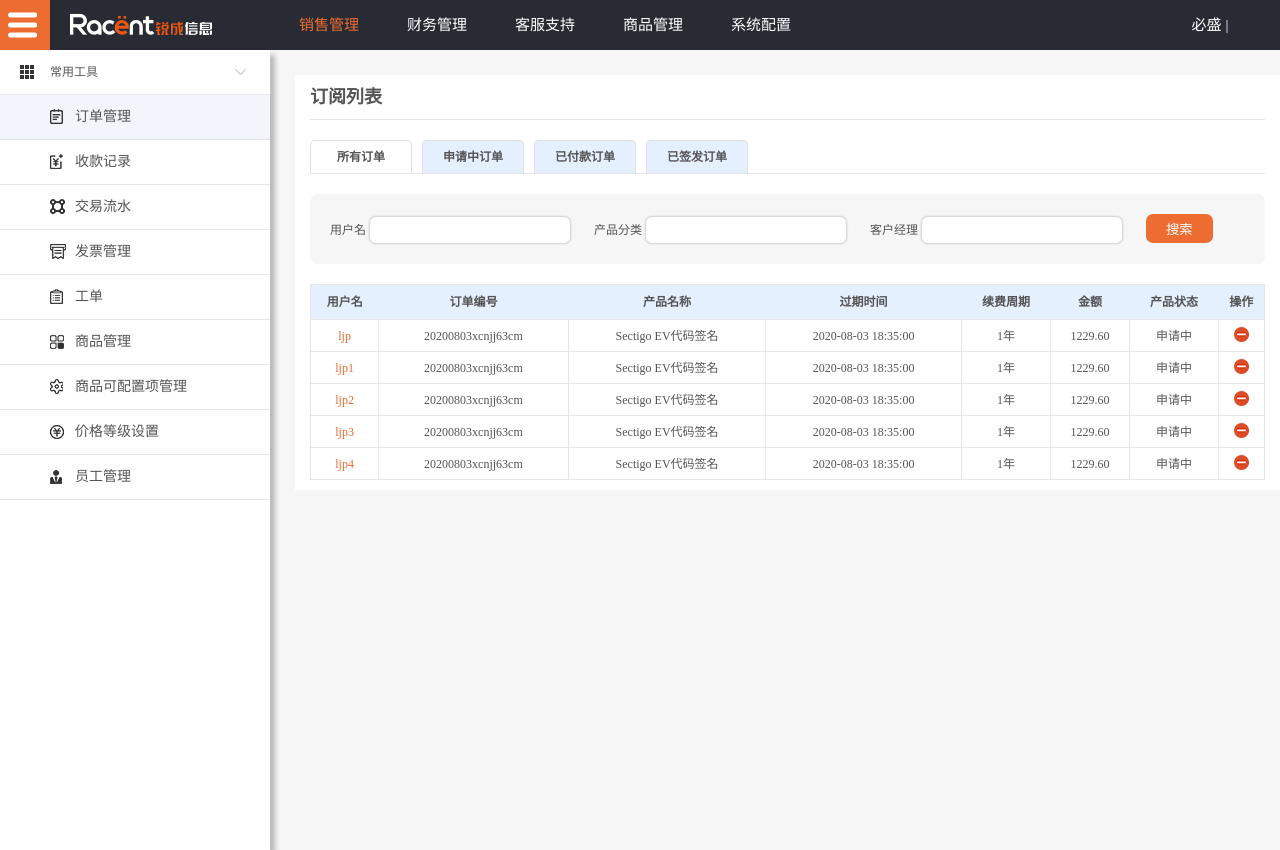
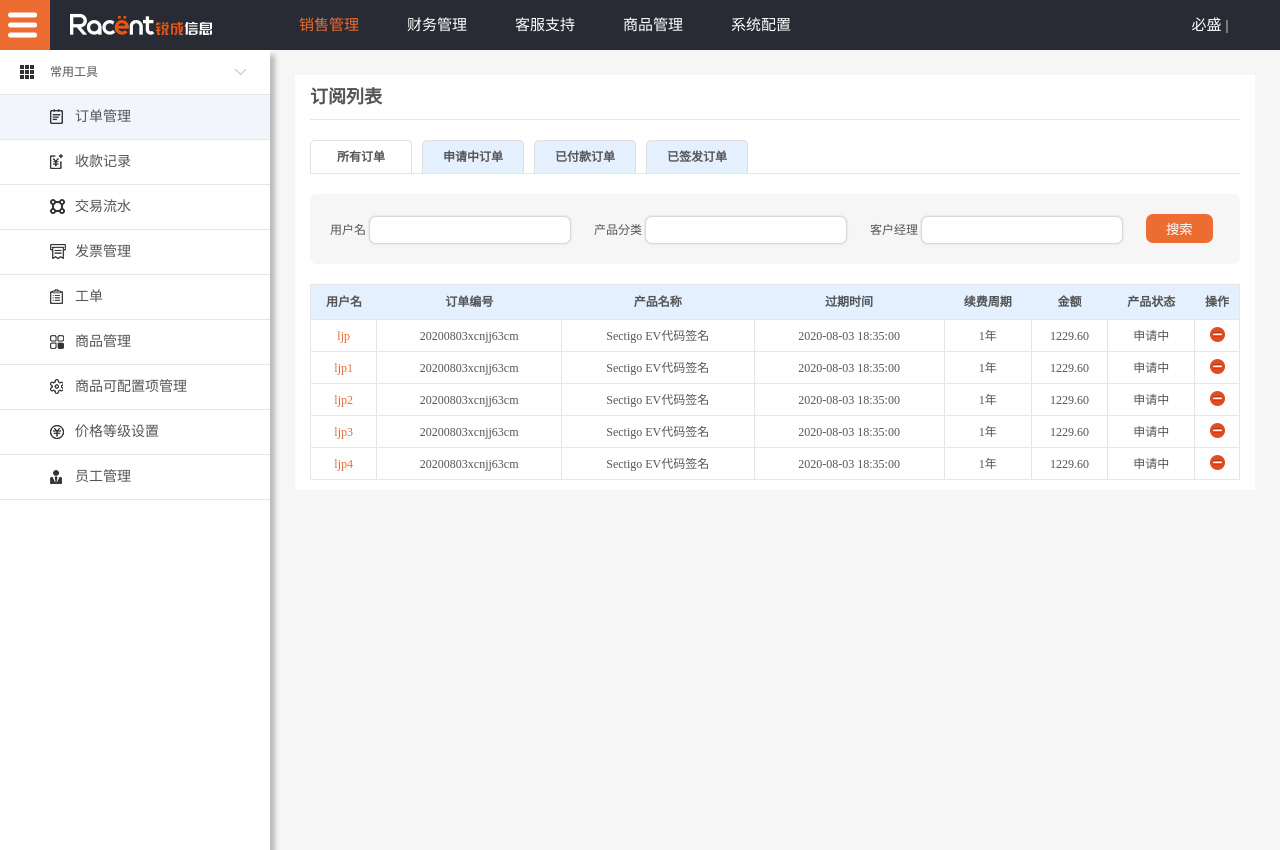
Before and after one commit to wangyan466393/racentSystem, a plain HTML site: page index.html in a window 1280 px wide. Drawn offline with Linux system fonts and the light colour scheme.

Commit message:
自适应

```diff
--- a/css/common.css
+++ b/css/common.css
@@ -258,6 +258,6 @@ a:hover {
 }
 .right_content{
     padding: 25px 0 25px 25px;
-    width: 77%;
+    width: calc(100% - 320px);
     height: calc(100% - 50px);
 }
```
